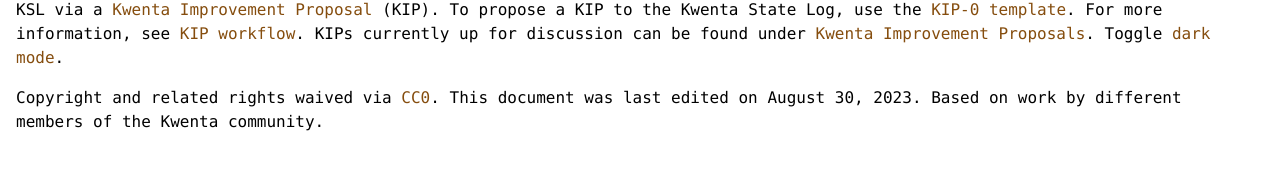
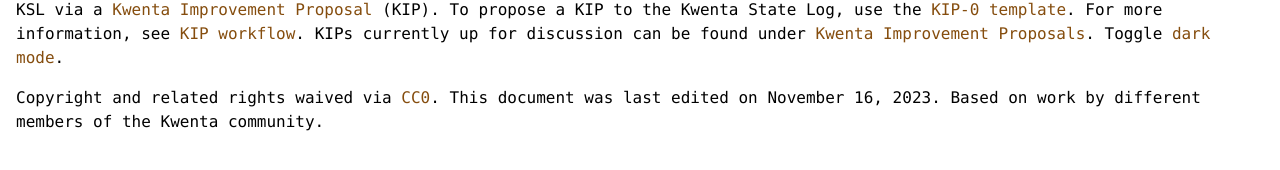
Before and after one commit to Kwenta/kwenta-state-log, a Next.js app: page / in a window 1280 px wide. Shown: the part 466-636 px from the top of the page. Built offline with nearby package versions, Linux system fonts and the light colour scheme.

Commit message:
update date

```diff
--- a/app/layout.tsx
+++ b/app/layout.tsx
@@ -97,7 +97,7 @@
         >
           CC0
         </Link>
-        . This document was last edited on August 30, 2023. Based on work by
+        . This document was last edited on November 16, 2023. Based on work by
         different members of the Kwenta community.
       </div>
     </footer>
```
